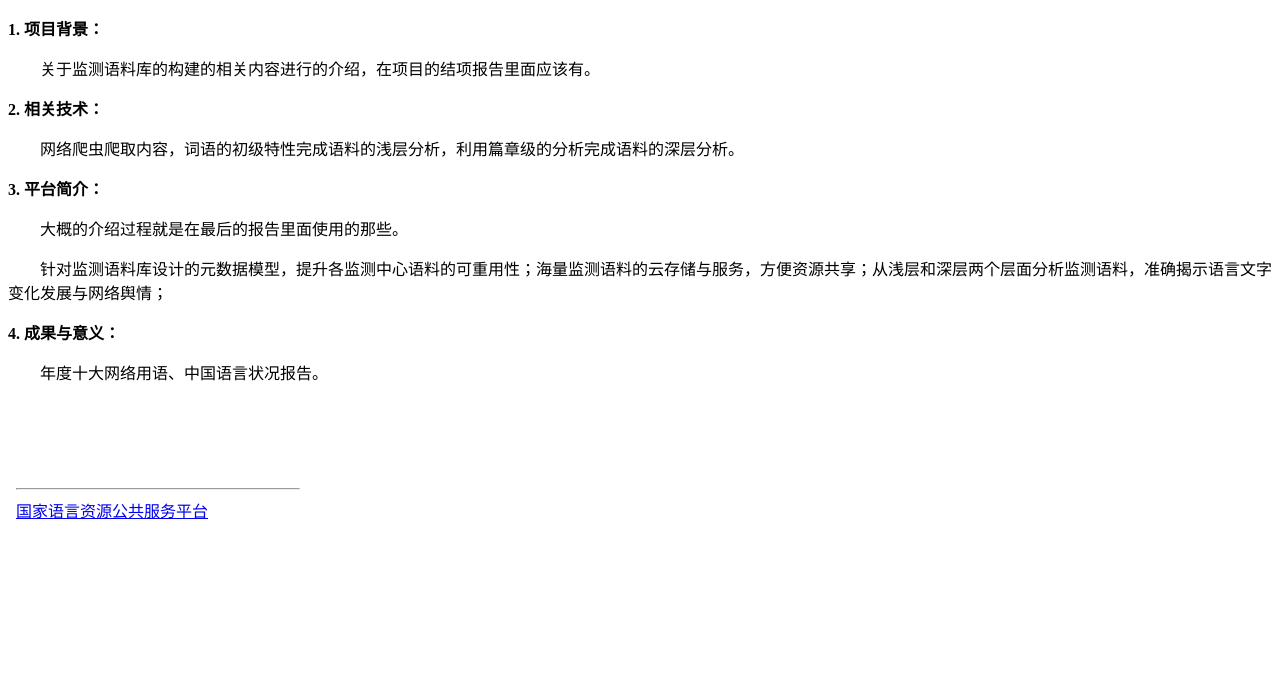
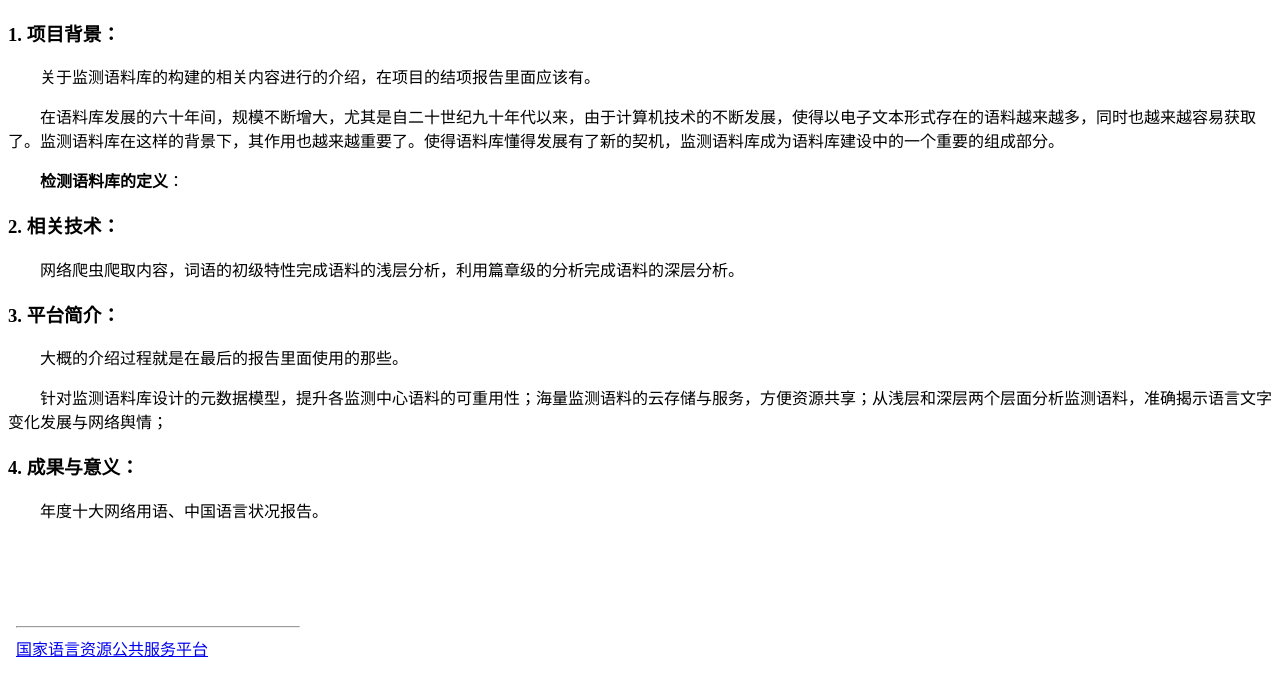
Before and after one commit to shqcandy/Report, a plain HTML site: page pptIndex.html in a window 1280 px wide. Drawn offline with Linux system fonts and the light colour scheme.

Commit message:
strat writing the ppt

```diff
--- a/pptIndex.html
+++ b/pptIndex.html
@@ -8,11 +8,15 @@
 
 	<body>
 
-		<p><b>1. 项目背景：</b></p>
+		<p><h3>1. 项目背景：</h3></p>
 		<p>
 			&nbsp;&nbsp;&nbsp;&nbsp;&nbsp;&nbsp;&nbsp;&nbsp;关于监测语料库的构建的相关内容进行的介绍，在项目的结项报告里面应该有。
+		</p><p>
+			&nbsp;&nbsp;&nbsp;&nbsp;&nbsp;&nbsp;&nbsp;&nbsp;在语料库发展的六十年间，规模不断增大，尤其是自二十世纪九十年代以来，由于计算机技术的不断发展，使得以电子文本形式存在的语料越来越多，同时也越来越容易获取了。监测语料库在这样的背景下，其作用也越来越重要了。使得语料库懂得发展有了新的契机，监测语料库成为语料库建设中的一个重要的组成部分。
+		</p><p>
+			&nbsp;&nbsp;&nbsp;&nbsp;&nbsp;&nbsp;&nbsp;&nbsp;<b>检测语料库的定义</b>：
 		</p>
-		<p><b>2. 相关技术：</b></p>
+		<p><h3>2. 相关技术：</h3></p>
 		<p>
 			&nbsp;&nbsp;&nbsp;&nbsp;&nbsp;&nbsp;&nbsp;&nbsp;网络爬虫爬取内容，词语的初级特性完成语料的浅层分析，利用篇章级的分析完成语料的深层分析。
 			<!--
@@ -37,14 +41,14 @@
 
 
 		</p>
-		<p><b>3. 平台简介：</b></p>
+		<p><h3>3. 平台简介：</h3></p>
 		<p>
 			&nbsp;&nbsp;&nbsp;&nbsp;&nbsp;&nbsp;&nbsp;&nbsp;大概的介绍过程就是在最后的报告里面使用的那些。
 		</p>
 		<p>
 			&nbsp;&nbsp;&nbsp;&nbsp;&nbsp;&nbsp;&nbsp;&nbsp;针对监测语料库设计的元数据模型，提升各监测中心语料的可重用性；海量监测语料的云存储与服务，方便资源共享；从浅层和深层两个层面分析监测语料，准确揭示语言文字变化发展与网络舆情；
 		</p>
-		<p><b>4. 成果与意义：</b></p>
+		<p><h3>4. 成果与意义：</h3></p>
 		<p>
 			&nbsp;&nbsp;&nbsp;&nbsp;&nbsp;&nbsp;&nbsp;&nbsp;年度十大网络用语、中国语言状况报告。
 		</p>
```
Also changed, not shown: 问题.html (added, +35 -0 lines), 1 other file.
